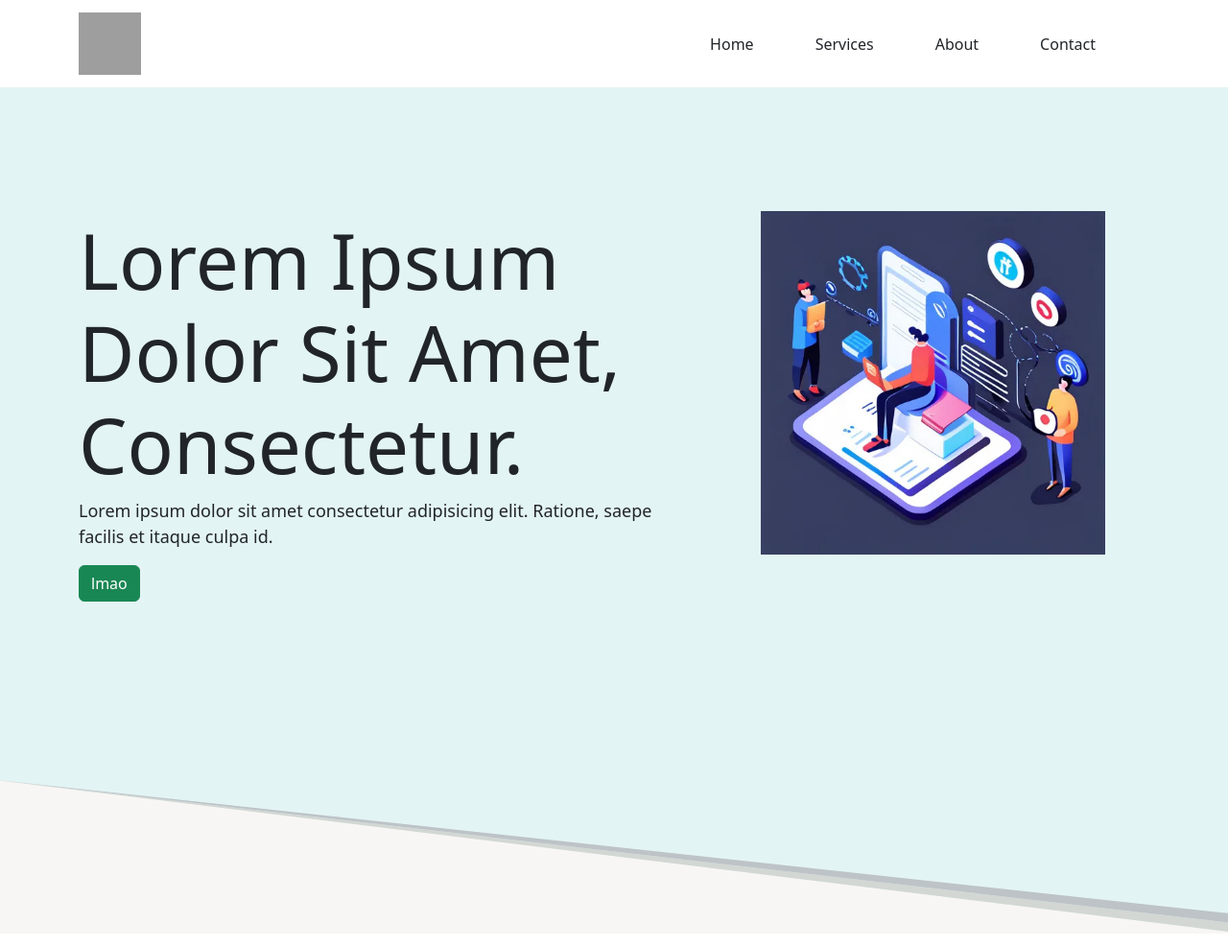
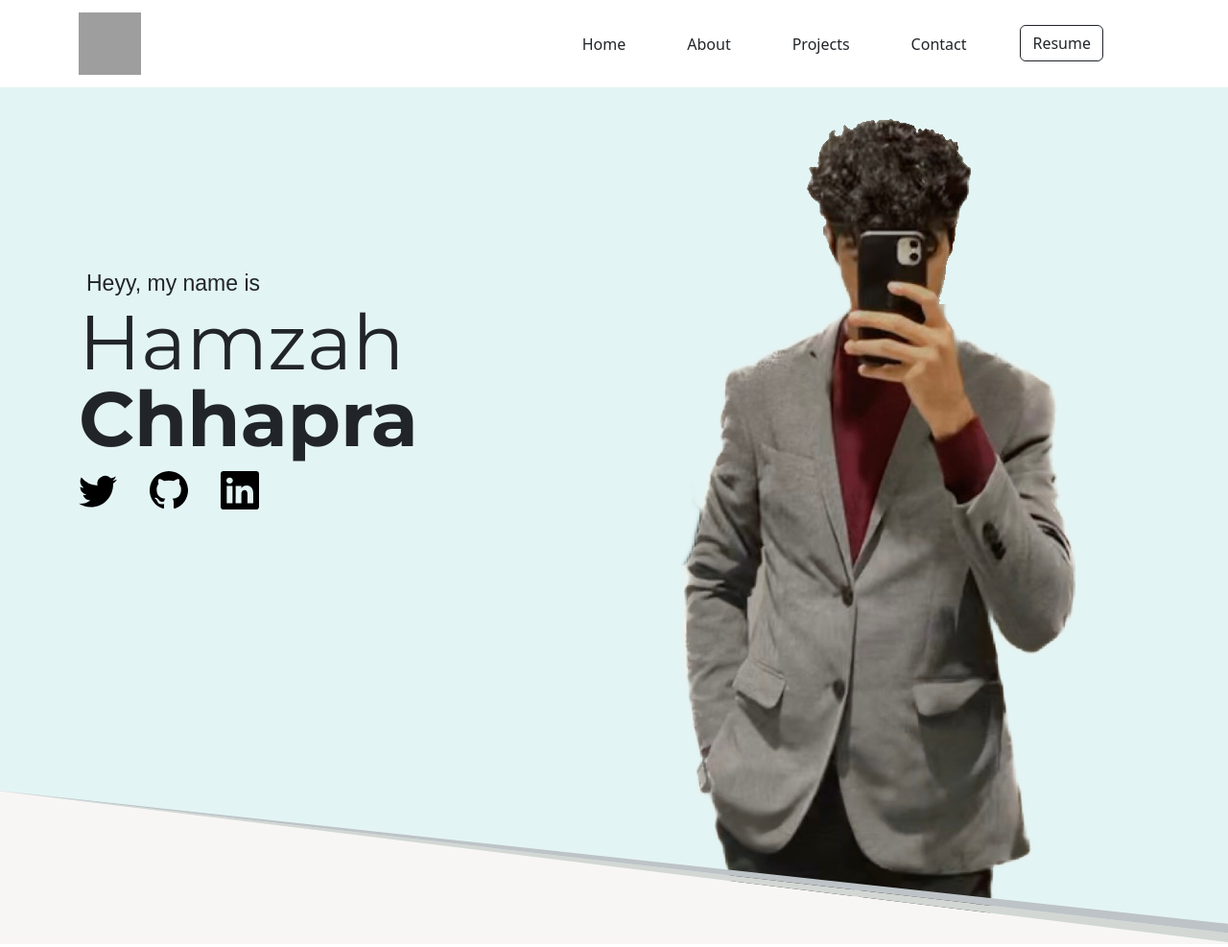
Before and after one commit to hamzahxx/brown, a plain HTML site: page index.html in a window 1280 px wide. Shown: the top 987 px of the page at 96% size. Drawn offline with nearby package versions, Linux system fonts and the light colour scheme; grey boxes are pictures that could not be loaded; a web font is replaced by a local one.

Commit message:
frontpage

```diff
--- a/index.html
+++ b/index.html
@@ -11,7 +11,7 @@
     <link rel="icon" href="https://hamzahxx.github.io/sample-code/assets/wbg/1.png" type="image/icon type">
 
     <!-- PREVIEW TAGS -->
-    <meta property="og:title" content="...">
+    <meta property="og:title" content="hamzah.devs">
     <meta property="og:type" content="website">
     <meta property="og:image" content="...">
     <meta property="og:url" content="...">
@@ -19,13 +19,19 @@
     <!-- Bootstrap CSS -->
     <link href="https://cdn.jsdelivr.net/npm/bootstrap@5.3.0-alpha3/dist/css/bootstrap.min.css" rel="stylesheet" integrity="sha384-KK94CHFLLe+nY2dmCWGMq91rCGa5gtU4mk92HdvYe+M/SXH301p5ILy+dN9+nJOZ" crossorigin="anonymous">
 
+    <!-- Fonts -->
+    <link rel="preconnect" href="https://fonts.googleapis.com">
+    <link rel="preconnect" href="https://fonts.gstatic.com" crossorigin>
+    <link href="https://fonts.googleapis.com/css2?family=Hind+Madurai:wght@300;400&family=Montserrat:wght@200;300;400;700&display=swap" rel="stylesheet">
+
     <!-- CSS Stylesheet -->
     <link rel="stylesheet" href="style.css">
 </head>
 <body>
     <!-- NAVBAR -->
+  <section>
     <div class="container">
-        <nav class="navbar navbar-light sticky-top navbar-expand-sm">
+        <nav class="navbar navbar-light sticky-top navbar-expand-md">
             <a class="navbar-brand" href="#">
                 <img src="https://hamzahxx.github.io/sample-code/assets/wobg/1-removebg-preview.png" alt="Hamzah Chhapra" width="65" height="65"/>
             </a>
@@ -33,52 +39,77 @@
                 <span class="navbar-toggler-icon"></span>
             </button>
             <div class="collapse navbar-collapse links" id="navbarTogglerDemo01">
-                <ul class="navbar-nav ms-auto  me-4">
+                <ul class="navbar-nav ms-auto me-4">
                     <li class="nav-item me-4">
-                        <a class="nav-link text-dark ms-4" href="#">Home</a>
-                    </li>
-                    <li class="nav-item me-4">
-                        <a class="nav-link text-dark ms-4" href="#">Services</a>
+                        <a class="nav-link text-dark ms-4" href="#first">Home</a>
                     </li>
                     <li class="nav-item me-4">
                         <a class="nav-link text-dark ms-4" href="#">About</a>
                     </li>
                     <li class="nav-item me-4">
+                        <a class="nav-link text-dark ms-4" href="#">Projects</a>
+                    </li>
+                    <li class="nav-item me-4">
                         <a class="nav-link text-dark ms-4" href="#">Contact</a>
+                    </li>
+                    <li class="nav-item me-4">
+                        <a class="btn btn-outline-dark ms-4" href="#">Resume</a>
                     </li>
                 </ul>
             </div>
         </nav>
     </div>
+  </section>
     <!-- FRONT PAGE -->
-    <div class="front-page">
-        <div class="container col-FP-0">
-            <div class="row">
+    <section id="first" class="front-page overflow-hidden">
+        <div class="container">
+            <div class="row py-3 ">
                 <!-- OPENING LINE -->
-                <div class="col col-sm-12 col-md-12 col-lg-7 col-FP-1 d-flex align-items-center">
+                <div class="col col-12 col-md-12 col-lg-7 col-xl-6 col-FP-1 d-flex">
                     <div class="front-page-div">
-                        <h1 class="front-page-h1">Lorem ipsum dolor sit amet, consectetur.</h1>
-                        <p class="front-page-p">Lorem ipsum dolor sit amet consectetur adipisicing elit. Ratione, saepe facilis et itaque culpa id.</p>
-                        <a href="" class="btn btn-success front-page-btn">lmao</a>
+                        <p class="front-page-p mb-2 ps-2">Heyy, my name is</p>
+                        <h1 class="front-page-h1 fp-h1-1">Hamzah</h1>
+                        <h1 class="front-page-h1 fp-h1-2">Chhapra</h1>
+                        <a href="https://twitter.com/team7obito7" class="front-page-link-box"><img src="images/twitter.svg" alt="" class="front-page-svg"></a>
+                        <a href="https://github.com/hamzahxx" class="front-page-link-box"><img src="images/github.svg" alt="" class="front-page-svg"></a>
+                        <a href="https://www.linkedin.com/in/hamzahxx/" class="front-page-link-box"><img src="images/linkedin.svg" alt="" class="front-page-svg"></a>
                     </div>
                 </div>
                 <!-- IMAGE -->
-                <div class="col col-sm-12 col-md-12 col-lg-5 col-FP-2 d-flex justify-content-center align-items-center">
-                    <img src="images/webapp.jpg" alt="Responsive-Web" class="front-page-logo">
+                <div class="col col-12 col-md-12 col-lg-5 col-xl-6 col-FP-2 d-flex p-0 justify-content-end">
+                    <img src="images/frontpage.PNG" alt="ME" class="front-page-logo rounded-4">
                 </div>
             </div>
         </div>
-    </div>
+    </section>
+    <!-- SECOND PAGE -->
+    <section id="second" class="second-page">
         <!-- DIVIDER -->
-    <div class="row light-grey">
-        <div>
+        <div class="divider">
             <svg id="" preserveAspectRatio="xMidYMax meet" class="svg-separator sep2" viewBox="0 0 1600 200" style="display: block;" data-height="200">
                 <polygon class="" style="fill: #F8F6F4;" points="-4,0 1604,198 1604,204 -4,204   "></polygon>
                 <polygon class="" style="opacity: 1;fill: #d2d7d3;" points="1604,198 1604,186 -4,0 -4,0   "></polygon>
                 <polygon class="" style="opacity: 1;fill: #bdc3c7;" points="1604,186 1604,174 -4,0 -4,0   "></polygon>
             </svg>
         </div>
+        <!-- <div class="container">
+            <div class="d-flex justify-content-center pb-5">
+                <h1>About me</h1>
             </div>
+            <div class="row">
+                <div class="col-12 col-sm-12 col-md-5 d-flex justify-content-center">
+                    <img src="images/hamzah.jpeg" alt="me" class="second-page-logo">
+                </div>
+                <div class="col-12 col-sm-12 col-md-7 d-flex align-items-center">
+                    <div>
+                        <h3>I'm Hamzah Chhapra</h3>
+                        <p>Lorem ipsum dolor sit amet consectetur, adipisicing elit. Expedita libero voluptate impedit perspiciatis modi id esse distinctio a provident amet. Fuga harum atque delectus nemo consequatur libero aut a inventore?</p>
+                        <img src="" alt="">
+                    </div>
+                </div>
+            </div>
+        </div>
+    </section> -->
     <!-- COLOR PALLET -->
     <div class="container">
         <h1>COLOR THEME</h1>
@@ -88,16 +119,19 @@
             <div class="three">#E3F4F4</div>
             <div class="four">#F8F6F4</div>
         </p>
+        <!-- <div class="flip-card">
+            <div class="flip-card-inner">
+                <div class="flip-card-front">
+                    <img src="images/IMG_3127.jpeg" alt="" class="flip-card-in d-flex justify-content-center">
                 </div>
-
-    <!-- POPOVER JS -->
-    <script src="https://cdn.jsdelivr.net/npm/popper.is@1.16.0/dist/umd/popper.min.is" integrity="sha384-Q6E9RHvbIyZFJoft+2mJbHaEWldlvI9I0Vv5n3zV9zzTtmI3UksdORVVoxMfooAo" crossorigin="anonymous"></script>
-
+                <div class="flip-card-back">
+                    <h3>Back Side</h3>
+                </div>
+            </div>
+        </div> -->
+    </div>
     <!-- Bootstrap JS -->
     <script src="https://cdn.jsdelivr.net/npm/bootstrap@5.3.0-alpha3/dist/js/bootstrap.bundle.min.js" integrity="sha384-ENjdO4Dr2bkBIFxQpeoTz1HIcje39Wm4jDKdf19U8gI4ddQ3GYNS7NTKfAdVQSZe" crossorigin="anonymous"></script>
-    <script>
-        const popoverTriggerList = document.querySelectorAll('[data-bs-toggle="popover"]')
-        const popoverList = [...popoverTriggerList].map(popoverTriggerEl => new bootstrap.Popover(popoverTriggerEl))
-    </script>
+    <script src="main.js"></script>
 </body>
 </html>
--- a/style.css
+++ b/style.css
@@ -1,46 +1,75 @@
 /* FRONT-PAGE-CLASSES */
 .front-page{
-    height: 110vh;
+    max-height: 115vh;
     background-color: #E3F4F4;
 }
 .col-FP-1{
-    padding-top: 52px;
+    margin-top: 15%;
 }
 .col-FP-2{
-    padding: 52px 0;
+    height: 80%;
 }
 .front-page-h1{
     text-transform: capitalize;
     font-size: 500%;
+    line-height: 90%;
+    font-family: 'Montserrat', sans-serif;
+}
+.fp-h1-1{
+    font-weight: light;
+}
+.fp-h1-2{
+    font-weight: bold;
 }
 .front-page-p{
-    font-size: large;
+    font-family: 'Hind Madurai', sans-serif;
+    font-size: 23px;
+}
+.front-page-svg{
+    width: 40px;
+    margin: 10px 30px 0 0;
 }
 .front-page-logo{
     width: auto;
     height: 70%;
 }
+/* DIVIDER */
+.sep2{
+    transform: translateY(-100%) translateY(2px) scale(1,1);
+    transform-origin: top;
+    padding: 0;
+}
+.divider{
+    padding: 0;
+}
+/* SECOND PAGE
+.second-page{
+    height: 105vh;
+    background-color: #F8F6F4;
+}
+.second-page-logo{
+    width: 80%;
+    border-radius: 100%;
+} */
 /* Media Queries for MD and Below */
 @media (max-width: 992px) {
     .front-page{
-        height: 130vh ;
-        text-align: center;
+        height: 115vh ;
+    }
+    .col-FP-1{
+        margin-top: 0;
+        padding-top: 52px;
+    }
+    .col-FP-2{
+        padding: 52px 0;
     }
     .front-page-h1{
     font-size: 300%;
     }
     .col-FP-2{
         padding-top: 0;
-        height:auto;
+        height: auto;
     }
-    .front-page-logo{
-        height: 358pxq;
-    }
-}
-/* DIVIDER */
-.sep2{
-    transform: translateY(-100%) translateY(2px) scale(1,1);
-    transform-origin: top;
 }
 /* COLOUR THEME DIVS */
 .one{
@@ -59,3 +88,47 @@
     background-color: #F8F6F4;
     height: 23vh;
 }
+/* TEST */
+  /* .flip-card {
+    width: 200px;
+    height: 200px;
+    perspective: 1000px;
+    cursor: pointer;
+  }
+
+  .flip-card-inner {
+    width: 100%;
+    height: 100%;
+    transition: transform 0.6s;
+    transform-style: preserve-3d;
+  }
+
+  .flip-card.flipped .flip-card-inner {
+    transform: rotateY(180deg);
+  }
+
+  .flip-card-front,
+  .flip-card-back {
+    position: absolute;
+    width: 100%;
+    height: 100%;
+    backface-visibility: hidden;
+  }
+
+  .flip-card-front {
+    background-color: #f2f2f2;
+    width: 100%;
+    height: 100%;
+  }
+  .flip-card-in{
+    width: 50%;
+    height: 50%;
+    position: relative;
+    top: 25%;
+    left: 25%;
+}
+
+  .flip-card-back {
+    background-color: #f2f2f2;
+    transform: rotateY(180deg);
+} */
```
Also changed, not shown: images/frontpage.PNG (added), images/github.svg (added), images/hamzah.jpeg (added), images/linkedin.svg (added), images/twitter.svg (added), images/webapp.jpg (deleted). Lines whose indentation alone changed are shown as unchanged.
